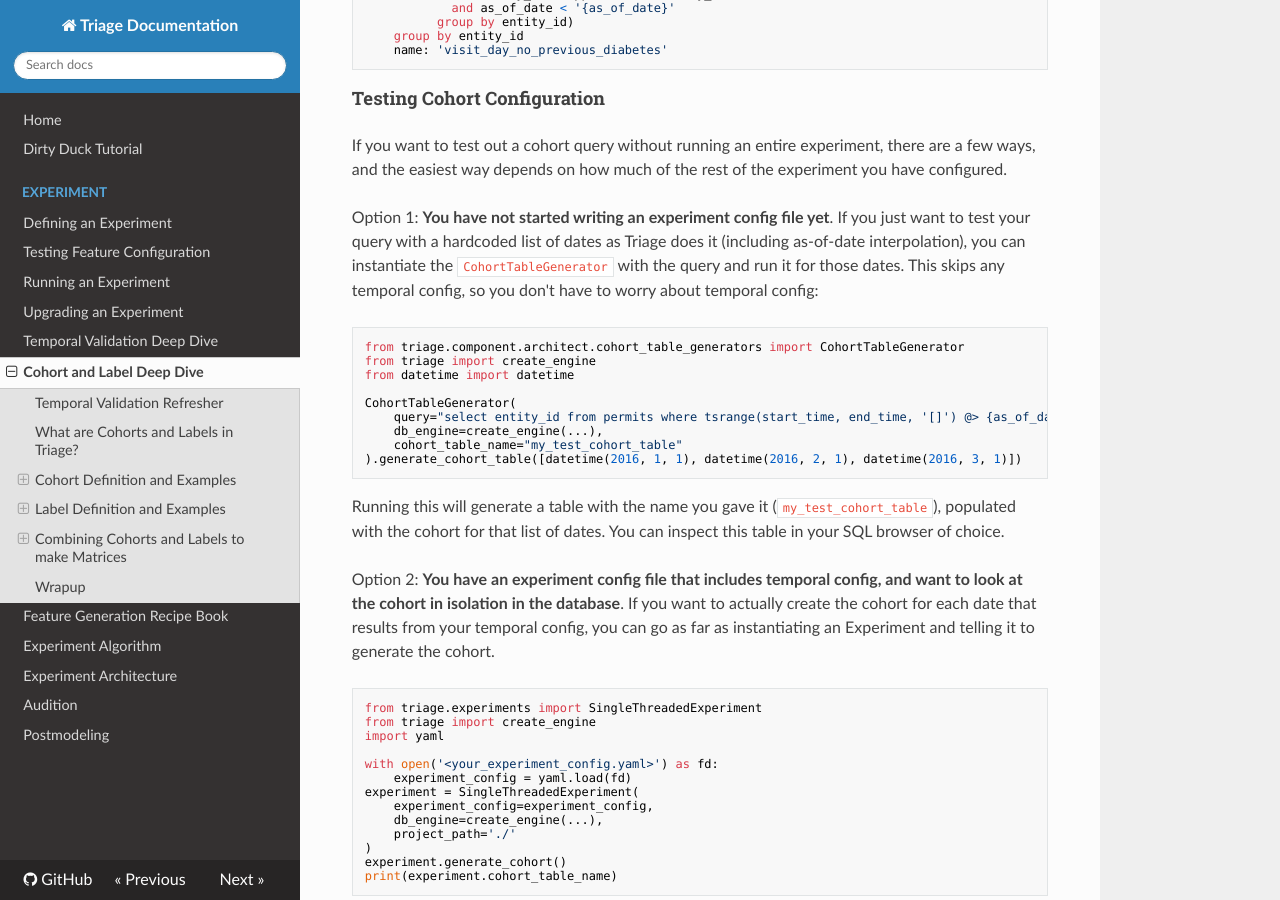
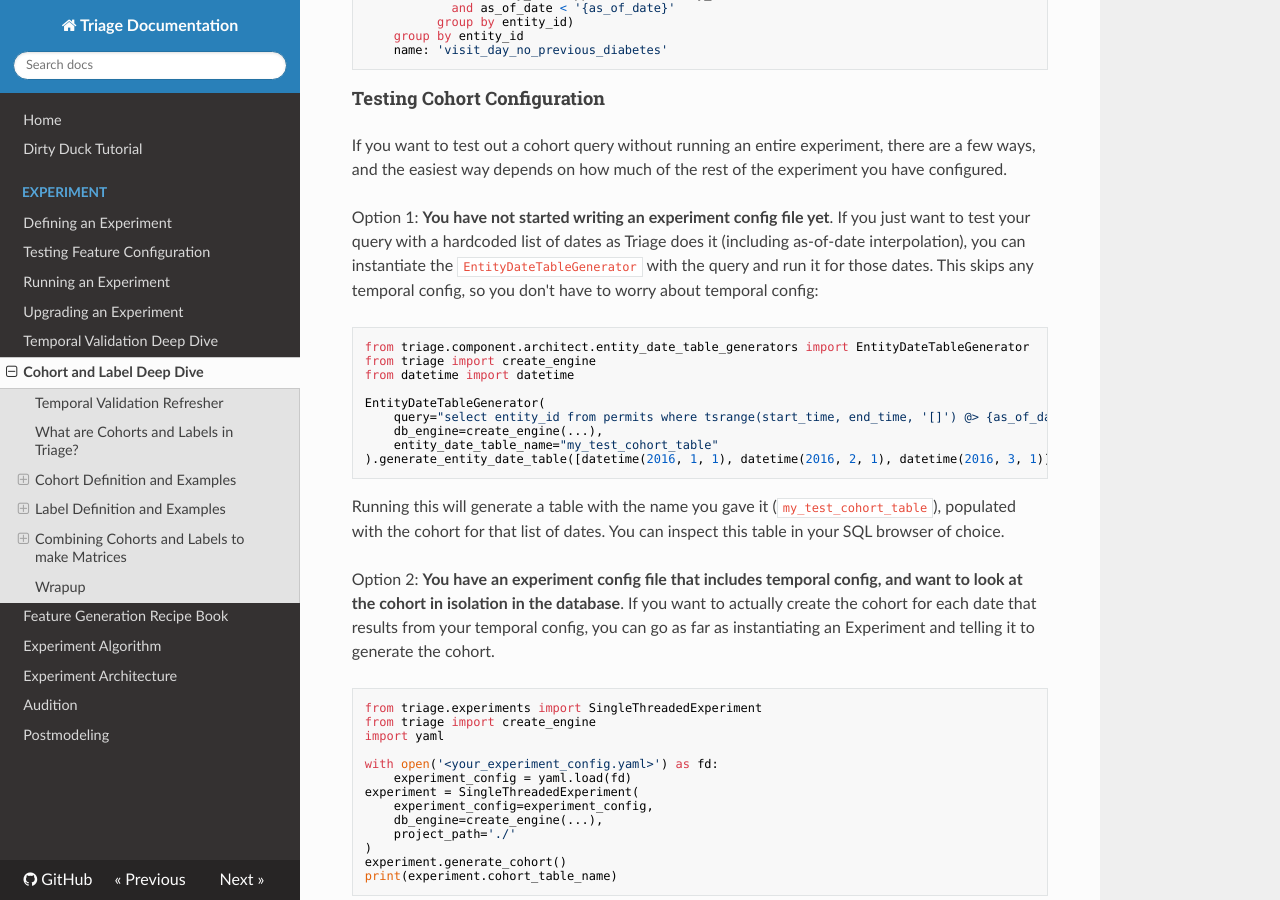
Before and after one commit to dssg/triage, an MkDocs documentation site: the page built from docs/sources/experiments/cohort-labels.md, in a window 1280 px wide and 900 px high, scrolled down 4576 px. Built offline with MkDocs 1.6.1, drawn with Linux system fonts in a browser that asks for light colours; nearby versions of some CDN libraries; a script that is not in the unit is left out; old or Windows-style settings are respelled for this version of MkDocs.

Commit message:
update documentation

````diff
--- a/docs/sources/experiments/cohort-labels.md
+++ b/docs/sources/experiments/cohort-labels.md
@@ -146,18 +146,18 @@ cohort_config:
 
 If you want to test out a cohort query without running an entire experiment, there are a few ways, and the easiest way depends on how much of the rest of the experiment you have configured.
 
-Option 1: **You have not started writing an experiment config file yet**. If you just want to test your query with a hardcoded list of dates as Triage does it (including as-of-date interpolation), you can instantiate the `CohortTableGenerator` with the query and run it for those dates. This skips any temporal config, so you don't have to worry about temporal config:
+Option 1: **You have not started writing an experiment config file yet**. If you just want to test your query with a hardcoded list of dates as Triage does it (including as-of-date interpolation), you can instantiate the `EntityDateTableGenerator` with the query and run it for those dates. This skips any temporal config, so you don't have to worry about temporal config:
 
 ```python
-from triage.component.architect.cohort_table_generators import CohortTableGenerator
+from triage.component.architect.entity_date_table_generators import EntityDateTableGenerator
 from triage import create_engine
 from datetime import datetime
 
-CohortTableGenerator(
+EntityDateTableGenerator(
     query="select entity_id from permits where tsrange(start_time, end_time, '[]') @> {as_of_date}",
     db_engine=create_engine(...),
-    cohort_table_name="my_test_cohort_table"
-).generate_cohort_table([datetime(2016, 1, 1), datetime(2016, 2, 1), datetime(2016, 3, 1)])
+    entity_date_table_name="my_test_cohort_table"
+).generate_entity_date_table([datetime(2016, 1, 1), datetime(2016, 2, 1), datetime(2016, 3, 1)])
 ```
 
 Running this will generate a table with the name you gave it (`my_test_cohort_table`), populated with the cohort for that list of dates. You can inspect this table in your SQL browser of choice.
````
Also changed, not shown: docs/sources/experiments/architecture.md (+13 -12 lines), 2 other files.
